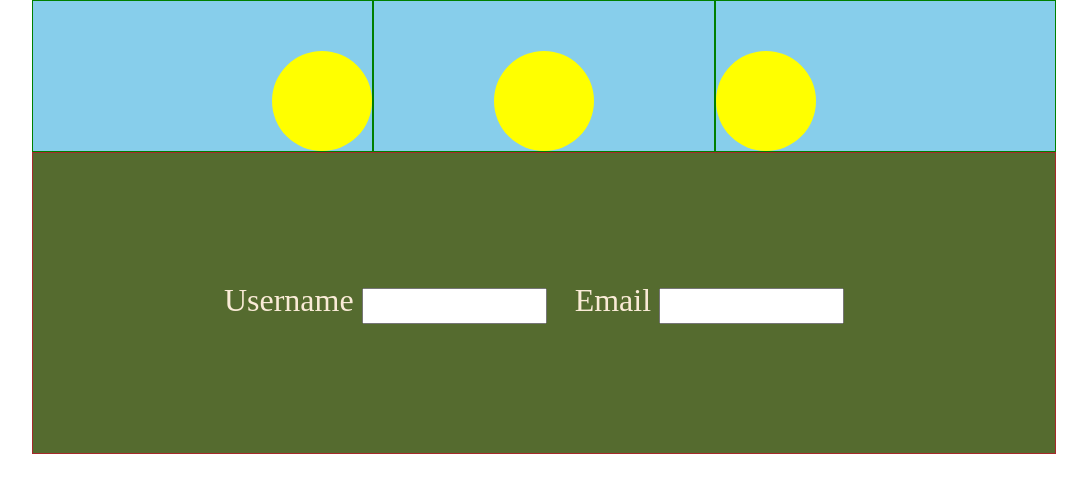
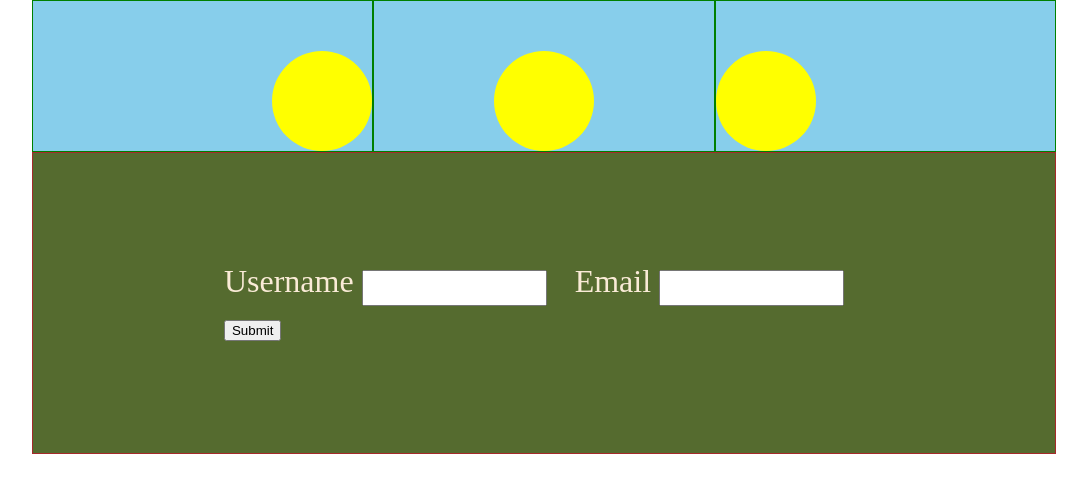
Before and after one commit to mrico417/picasso-form, a plain HTML site: page index.html in a window 1280 px wide. Shown: the whole page, without its empty margins (96-1183 px from the left). Drawn offline with Linux system fonts and the light colour scheme.

Commit message:
added submit form

```diff
--- a/index.html
+++ b/index.html
@@ -25,7 +25,9 @@
                 <label for="username">Username</label>
                 <input class="frm-input-text" type="text" name="username"/>
                 <label for="email">Email</label>
-                <input class="frm-input-text" type="email" name="email"/>
+                <input class="frm-input-text" type="email" name="email"/><br/>
+                <input type="submit" target="_blank" />
+
             </form>
         </div>
 
```
